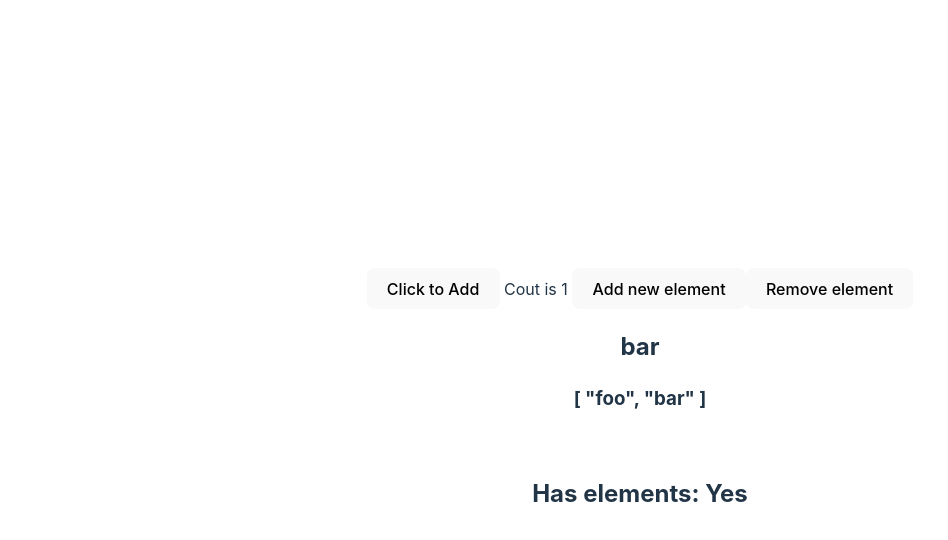
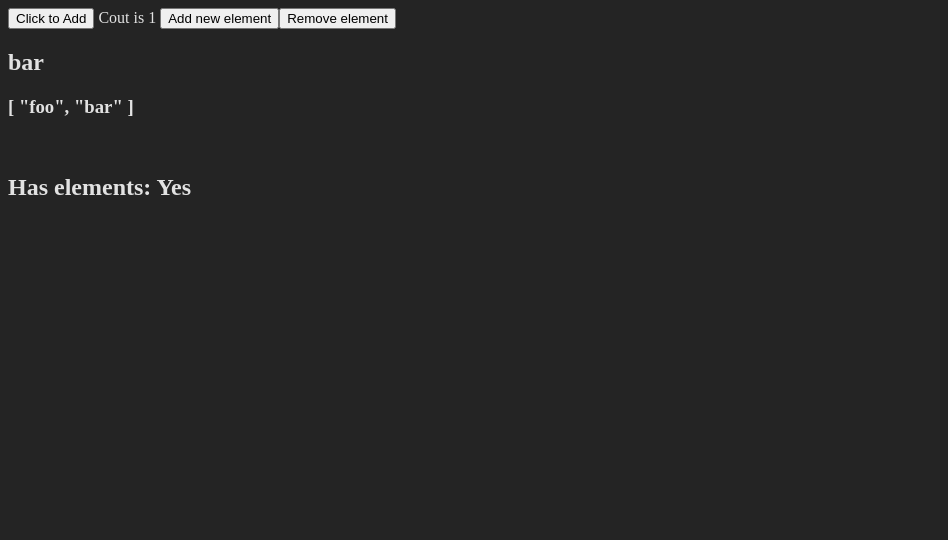
Before and after one commit to sidneyfrancois/simple-vue-project, a Vue app: page / in a window 1280 px wide. Shown: the top 540 px of the page, without its empty margins (0-948 px from the left). Built offline with nearby package versions, Linux system fonts and the light colour scheme.

Commit message:
remove styles

```diff
--- a/src/App.vue
+++ b/src/App.vue
@@ -4,20 +4,4 @@ import InformationComponent from "./components/InformationComponent.vue";
 
 <template>
   <InformationComponent />
-  <!-- <EventTest />
-  <HelloWorld msg="Vite + Vue" /> -->
 </template>
-<style scoped>
-.logo {
-  height: 6em;
-  padding: 1.5em;
-  will-change: filter;
-  transition: filter 300ms;
-}
-.logo:hover {
-  filter: drop-shadow(0 0 2em #646cffaa);
-}
-.logo.vue:hover {
-  filter: drop-shadow(0 0 2em #42b883aa);
-}
-</style>
--- a/src/style.css
+++ b/src/style.css
@@ -1,80 +1,4 @@
 :root {
-  font-family: Inter, system-ui, Avenir, Helvetica, Arial, sans-serif;
-  line-height: 1.5;
-  font-weight: 400;
-
-  color-scheme: light dark;
   color: rgba(255, 255, 255, 0.87);
   background-color: #242424;
-
-  font-synthesis: none;
-  text-rendering: optimizeLegibility;
-  -webkit-font-smoothing: antialiased;
-  -moz-osx-font-smoothing: grayscale;
-  -webkit-text-size-adjust: 100%;
 }
-
-a {
-  font-weight: 500;
-  color: #646cff;
-  text-decoration: inherit;
-}
-a:hover {
-  color: #535bf2;
-}
-
-body {
-  margin: 0;
-  display: flex;
-  place-items: center;
-  min-width: 320px;
-  min-height: 100vh;
-}
-
-h1 {
-  font-size: 3.2em;
-  line-height: 1.1;
-}
-
-button {
-  border-radius: 8px;
-  border: 1px solid transparent;
-  padding: 0.6em 1.2em;
-  font-size: 1em;
-  font-weight: 500;
-  font-family: inherit;
-  background-color: #1a1a1a;
-  cursor: pointer;
-  transition: border-color 0.25s;
-}
-button:hover {
-  border-color: #646cff;
-}
-button:focus,
-button:focus-visible {
-  outline: 4px auto -webkit-focus-ring-color;
-}
-
-.card {
-  padding: 2em;
-}
-
-#app {
-  max-width: 1280px;
-  margin: 0 auto;
-  padding: 2rem;
-  text-align: center;
-}
-
-@media (prefers-color-scheme: light) {
-  :root {
-    color: #213547;
-    background-color: #ffffff;
-  }
-  a:hover {
-    color: #747bff;
-  }
-  button {
-    background-color: #f9f9f9;
-  }
-}
--- a/tailwind.config.js
+++ b/tailwind.config.js
@@ -1,12 +1,9 @@
 /** @type {import('tailwindcss').Config} */
 export default {
-  darkMode: 'media',
-  content: [
-    "./index.html",
-    "./src/**/*.{vue,js,ts,jsx,tsx}",
-  ],
+  darkMode: "media",
+  content: ["./index.html", "./src/**/*.{vue,js,ts,jsx,tsx}"],
   theme: {
     extend: {},
   },
   plugins: [],
-}
+};
```
